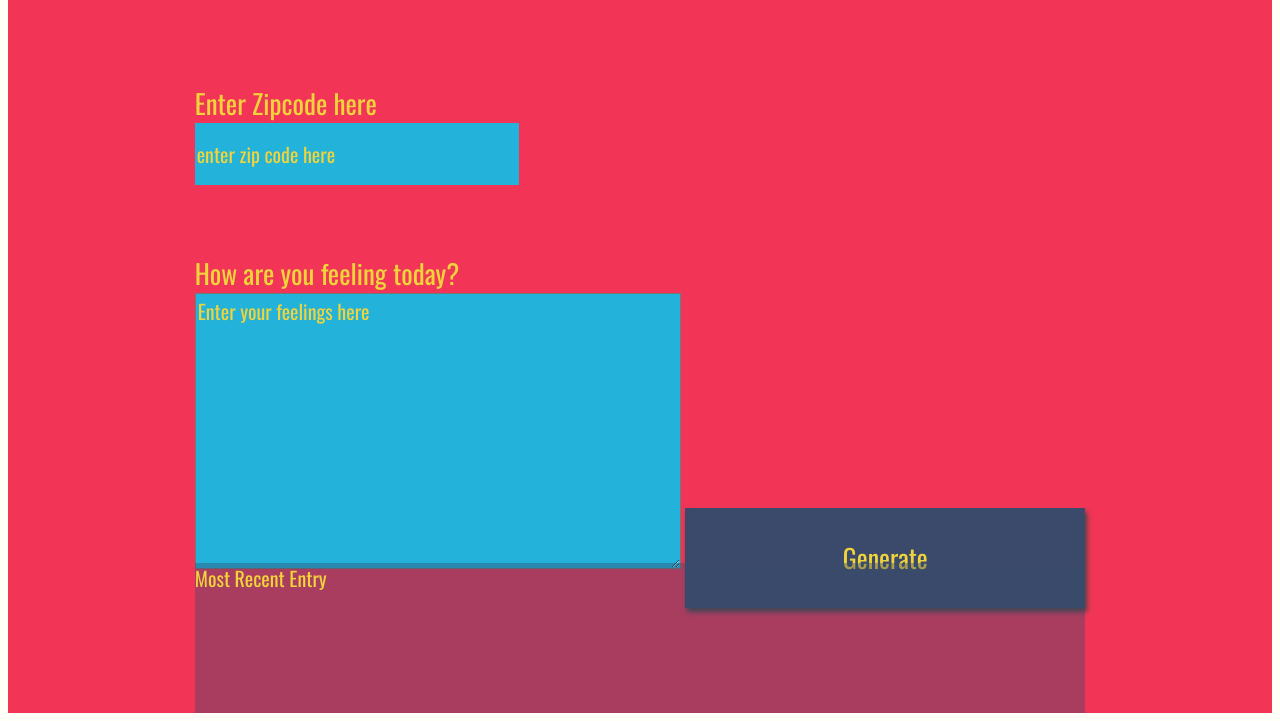
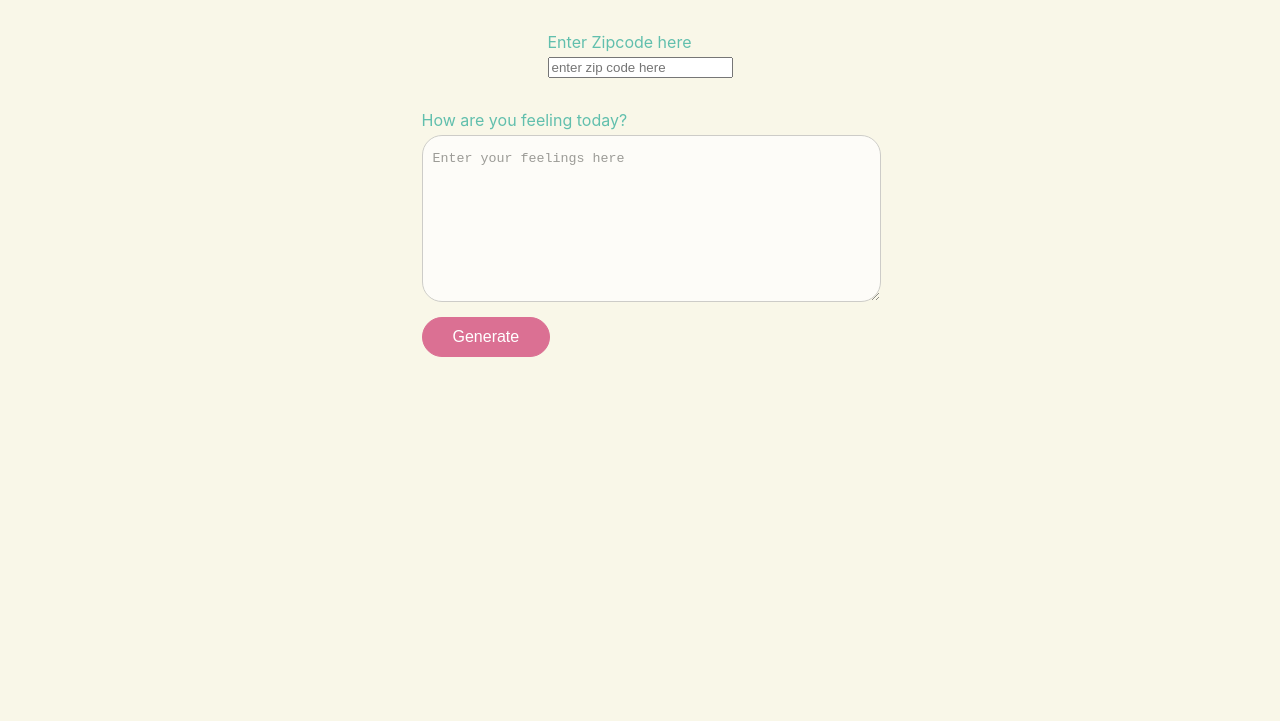
Before and after one commit to MaysaraSafwat/udacity-projects, a website: page Weather-Journal-App/website/index.html in a window 1280 px wide. Shown: the part 95-816 px from the top of the page. Drawn offline with nearby package versions, Linux system fonts and the light colour scheme; a web font is replaced by a local one.

Commit message:
modify style

```diff
--- a/Weather-Journal-App/website/style.css
+++ b/Weather-Journal-App/website/style.css
@@ -1,111 +1,84 @@
 body{
     background: #fffff8;
     font-family: -apple-system, BlinkMacSystemFont, sans-serif;
+    background : #f9f7e8;
+    color: #61bfad;
 }
 
-#app{
-    display: grid;
-    grid-auto-rows: minmax(150px, auto);
-    /* grid-template-columns:  */
-    height:100vh;
-    background: #f23557;
-    color: #f0d43a;
-    justify-content: center;
-    grid-gap: 1em;
-    font-size: 20px;
-    font-family: 'Oswald', sans-serif;
+#app {
+    display: flex;
+    flex-direction: column;
+    align-items: center;
+    justify-content: space-between;
+}
+.holder{
+    margin: 1em;
+    display: flex;
+    flex-direction: column;
+    align-items: flex-start;
+}
+label {
+margin-bottom: 5px;
+font-size:1em;
+color:#61bfad;
+cursor:pointer;
+}
+.myInput {
+   padding:15px 10px;
+	width:100%;
+	outline:none;
+	border:1px solid #bbb;
+	border-radius:20px;
+	display:inline-block;
+    opacity: 0.7;
+    margin-bottom: 10px;
 }
 
-.holder{
+button {
+    background: palevioletred;
+    margin-top: 10px;
+    border-radius: 100px;
+    padding: 10px 30px;
+    color: #fff;
+    text-decoration: none;
+    font-size: 1em;
+    border: 1px solid palevioletred;
+    margin: 5px 0;
+   cursor: pointer;
+  }
 
-}
+  /* Hover state animation applied here */
+  button:hover {
+    opacity: 0.8;
+  }
 
-.entry{
-    background: rgba(59, 74, 107, .4);
-}
+  .headline{
+      font-size: 2em;
+      color: palevioletred;
+  }
+  .entry{
+      display: none;
+      opacity: 0;
+      transition: all 0.5s linear;
 
-#entryHolder{
+ }
+ .title {
+  width: 100%;
+  margin: 10px;
+  font-size: 1.5em;
+  color: palevioletred;
+ }
+ #city , #temp{
+     font-size: 35px;
+ }
+  .display{
+      display: block;
+      width: 100%;
+      opacity: 1;
+      border: 2px solid palevioletred;
+      border-radius: 20px;
+      width: 60vw;
+      padding: 1.5em;
+      text-align: center;
 
-}
-
-#date{
-
-}
-
-#temp{
-
-}
-
-#content{
-
-}
-
-.headline {
-
-}
-.title{
-
-}
-
-/*  Basic Styling To Override Default For Basic HTML Elements */
-label{
-    display:block;
-    font-size: 27px;
-}
-
-input{
-    display:block;
-    height: 60px;
-    width: 320px;
-    background:#22b2da;
-    color: #f0d43a;
-    font-size: 20px;
-    font-family: 'Oswald', sans-serif;
-    border: none;
-}
-
-button{
-    width: 400px;
-    height: 100px;
-    background: #3b4a6b;
-    color: #f0d43a;
-    font-size: 26px;
-    font-family: 'Oswald', sans-serif;
-    border: none;
-    box-shadow: 2px 4px 5px #444;
-}
-h1{
-    font-size: 36px;
-}
-
-textarea{
-    background:#22b2da;
-    color: #f0d43a;
-    font-size: 20px;
-    font-family: 'Oswald', sans-serif;
-}
-/* Reset style for HTML element on active to have no border*/
-input:focus,
-select:focus,
-textarea:focus,
-button:focus {
-    outline: none;
-}
-/* Style for Placeholder Text*/
-::placeholder { /* Firefox, Chrome, Opera */
-    color: #f0d43a;
-    font-family: 'Oswald', sans-serif;
-
-}
-
-:-ms-input-placeholder { /* Internet Explorer 10-11 */
-    color: #f0d43a;
-    font-family: 'Oswald', sans-serif;
-
-}
-
-::-ms-input-placeholder { /* Microsoft Edge */
-    color: #f0d43a;
-    font-family: 'Oswald', sans-serif;
-
-}
+  }
```
